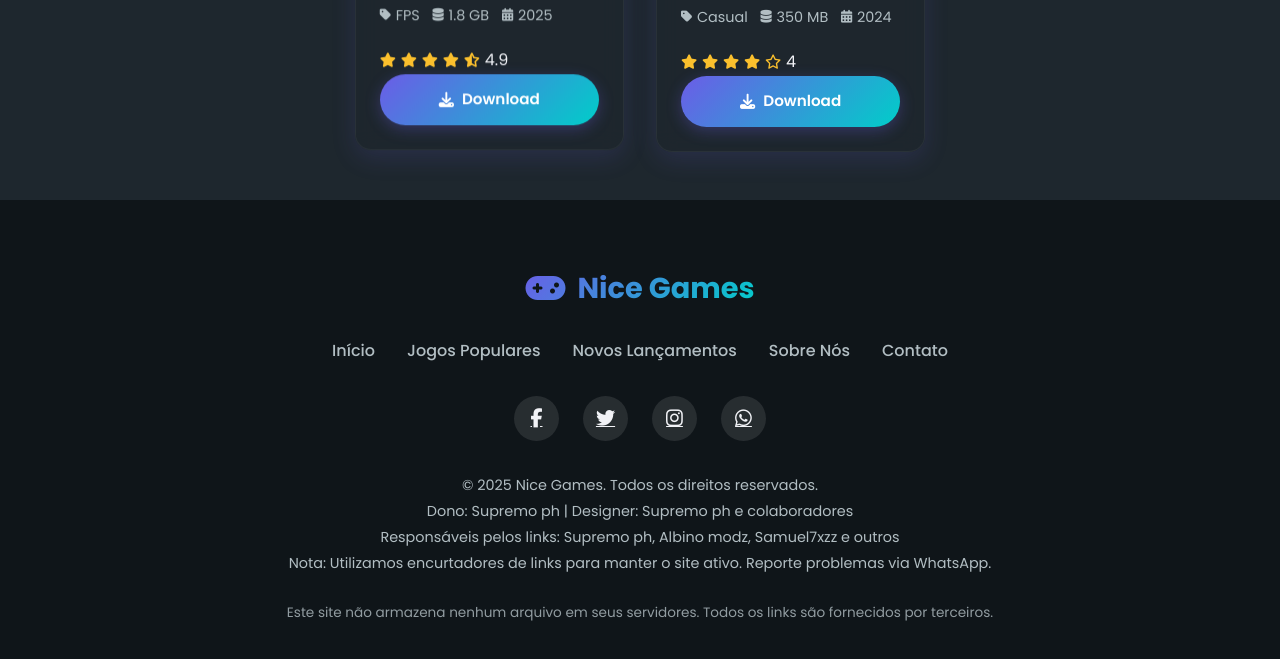
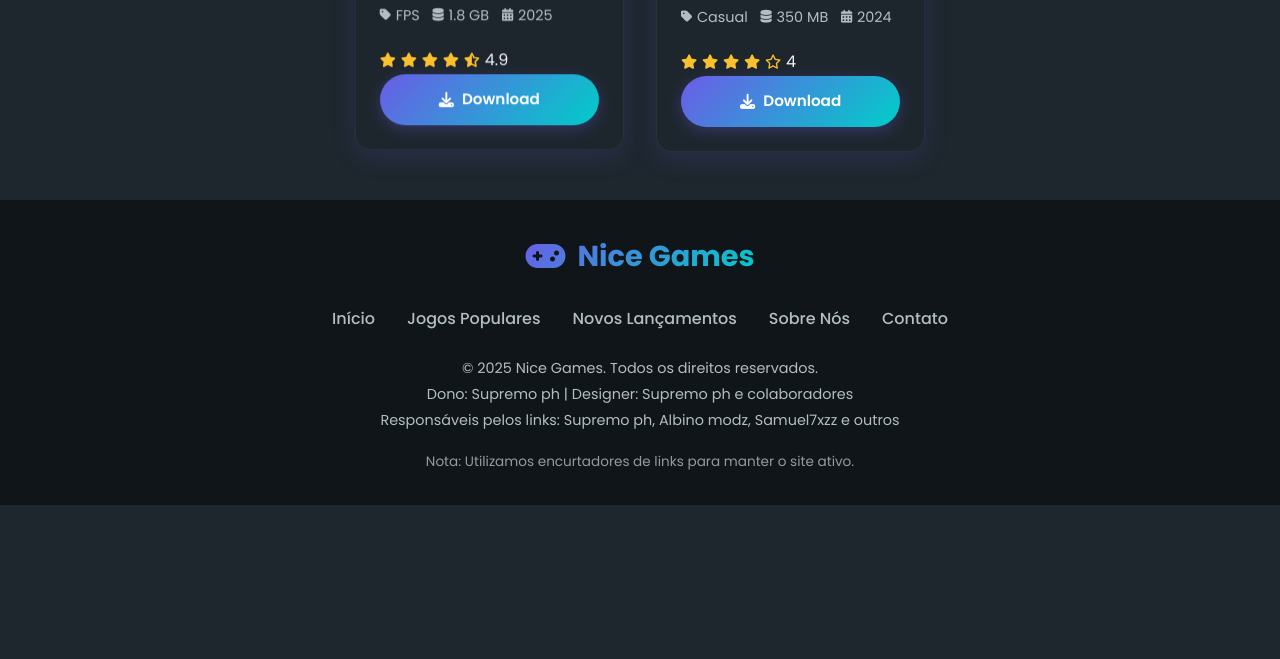
Before and after one commit to Albinomods125/Nice-_Games, a plain HTML site: page index.html in a window 1280 px wide. Shown: the part 2129-2788 px from the top of the page. After the commit the page ends 2634 px from the top, so only its background shows below. Drawn offline with Linux system fonts and the light colour scheme.

Commit message:
Add files via upload

```diff
--- a/index.html
+++ b/index.html
@@ -426,10 +426,9 @@
     footer {
       background: var(--darker);
       color: var(--text-light);
-      padding: 4rem 2rem;
+      padding: 2rem 2rem;
       text-align: center;
       position: relative;
-      overflow: hidden;
     }
 
     body.light-mode footer {
@@ -440,8 +439,6 @@
     .footer-container {
       max-width: 1200px;
       margin: 0 auto;
-      position: relative;
-      z-index: 2;
     }
 
     .footer-logo {
@@ -466,7 +463,7 @@
       justify-content: center;
       flex-wrap: wrap;
       gap: 2rem;
-      margin-bottom: 2rem;
+      margin-bottom: 1.5rem;
     }
 
     .footer-link {
@@ -486,39 +483,8 @@
 
     .footer-info {
       font-size: 0.9rem;
-      margin-bottom: 1.5rem;
+      margin-bottom: 1rem;
       line-height: 1.8;
-    }
-
-    .footer-social {
-      display: flex;
-      justify-content: center;
-      gap: 1.5rem;
-      margin-bottom: 2rem;
-    }
-
-    .social-icon {
-      width: 45px;
-      height: 45px;
-      border-radius: 50%;
-      background: rgba(255, 255, 255, 0.1);
-      display: flex;
-      align-items: center;
-      justify-content: center;
-      color: var(--text-dark);
-      font-size: 1.2rem;
-      transition: var(--transition);
-    }
-
-    body.light-mode .social-icon {
-      background: rgba(0, 0, 0, 0.05);
-      color: var(--text-dark-light-mode);
-    }
-
-    .social-icon:hover {
-      background: var(--primary);
-      color: white;
-      transform: translateY(-3px);
     }
 
     .footer-copyright {
@@ -527,9 +493,10 @@
     }
 
     /* Buttons */
-    .report-btn, .back-to-top {
+    .back-to-top {
       position: fixed;
       bottom: 30px;
+      right: 30px;
       background: var(--gradient);
       color: white;
       width: 60px;
@@ -545,18 +512,10 @@
       z-index: 99;
       border: none;
       cursor: pointer;
-    }
-
-    .report-btn {
-      right: 30px;
-    }
-
-    .back-to-top {
-      right: 100px;
       display: none;
     }
 
-    .report-btn:hover, .back-to-top:hover {
+    .back-to-top:hover {
       transform: translateY(-5px) scale(1.1);
       box-shadow: 0 12px 30px rgba(108, 92, 231, 0.4);
     }
@@ -634,14 +593,10 @@
         gap: 1rem;
       }
 
-      .report-btn, .back-to-top {
+      .back-to-top {
         width: 50px;
         height: 50px;
         font-size: 1.3rem;
-      }
-
-      .back-to-top {
-        right: 90px;
       }
     }
 
@@ -662,13 +617,9 @@
         height: 220px;
       }
 
-      .report-btn, .back-to-top {
+      .back-to-top {
         bottom: 20px;
         right: 20px;
-      }
-
-      .back-to-top {
-        right: 80px;
       }
     }
 
@@ -802,42 +753,17 @@
         <a href="#" class="footer-link">Contato</a>
       </div>
 
-      <div class="footer-social">
-        <a href="#" class="social-icon" aria-label="Facebook">
-          <i class="fab fa-facebook-f"></i>
-        </a>
-        <a href="#" class="social-icon" aria-label="Twitter">
-          <i class="fab fa-twitter"></i>
-        </a>
-        <a href="#" class="social-icon" aria-label="Instagram">
-          <i class="fab fa-instagram"></i>
-        </a>
-        <a href="#" class="social-icon" aria-label="WhatsApp">
-          <i class="fab fa-whatsapp"></i>
-        </a>
-      </div>
-
       <div class="footer-info">
         <p>© 2025 Nice Games. Todos os direitos reservados.</p>
         <p>Dono: Supremo ph | Designer: Supremo ph e colaboradores</p>
         <p>Responsáveis pelos links: Supremo ph, Albino modz, Samuel7xzz e outros</p>
-        <p>Nota: Utilizamos encurtadores de links para manter o site ativo. Reporte problemas via WhatsApp.</p>
       </div>
 
       <div class="footer-copyright">
-        <p>Este site não armazena nenhum arquivo em seus servidores. Todos os links são fornecidos por terceiros.</p>
+        <p>Nota: Utilizamos encurtadores de links para manter o site ativo.</p>
       </div>
     </div>
   </footer>
-
-  <!-- Report Button -->
-  <button
-    class="report-btn"
-    onclick="window.open('https://wa.me/+5515974015008', '_blank')"
-    aria-label="Reportar erro via WhatsApp"
-  >
-    <i class="fas fa-bug" aria-hidden="true"></i>
-  </button>
 
   <!-- Back to Top Button -->
   <button
```
